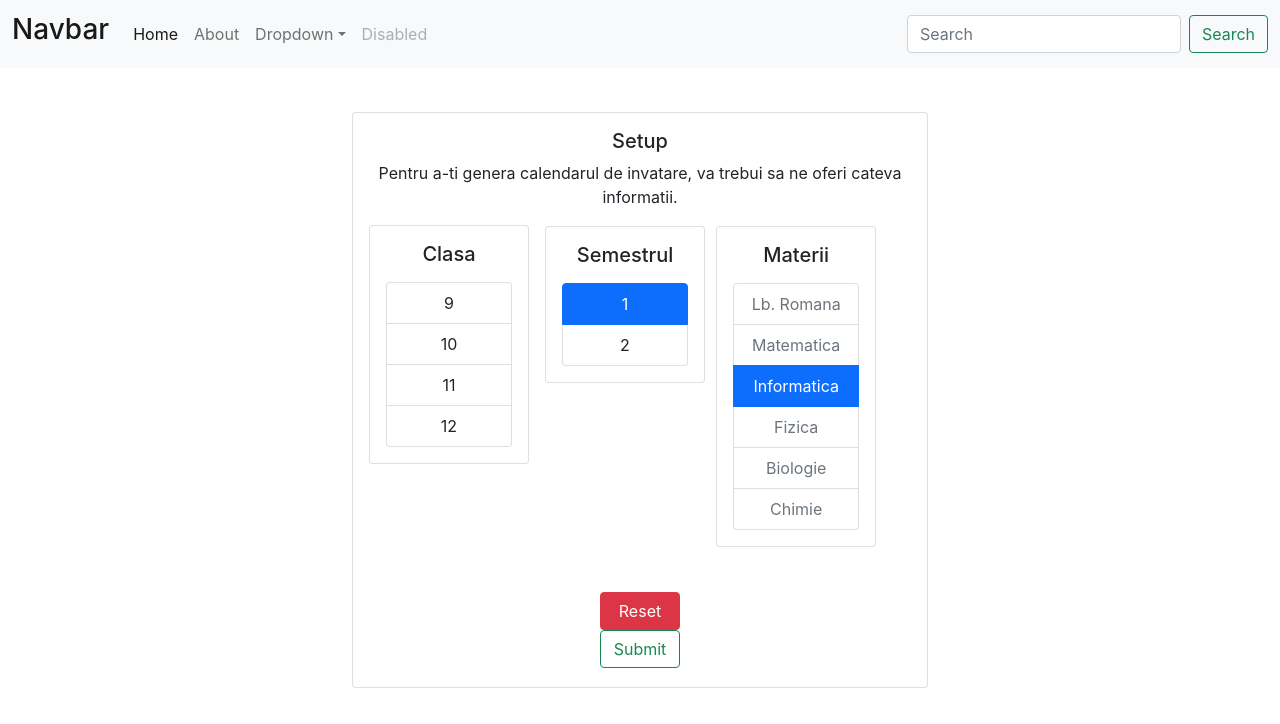
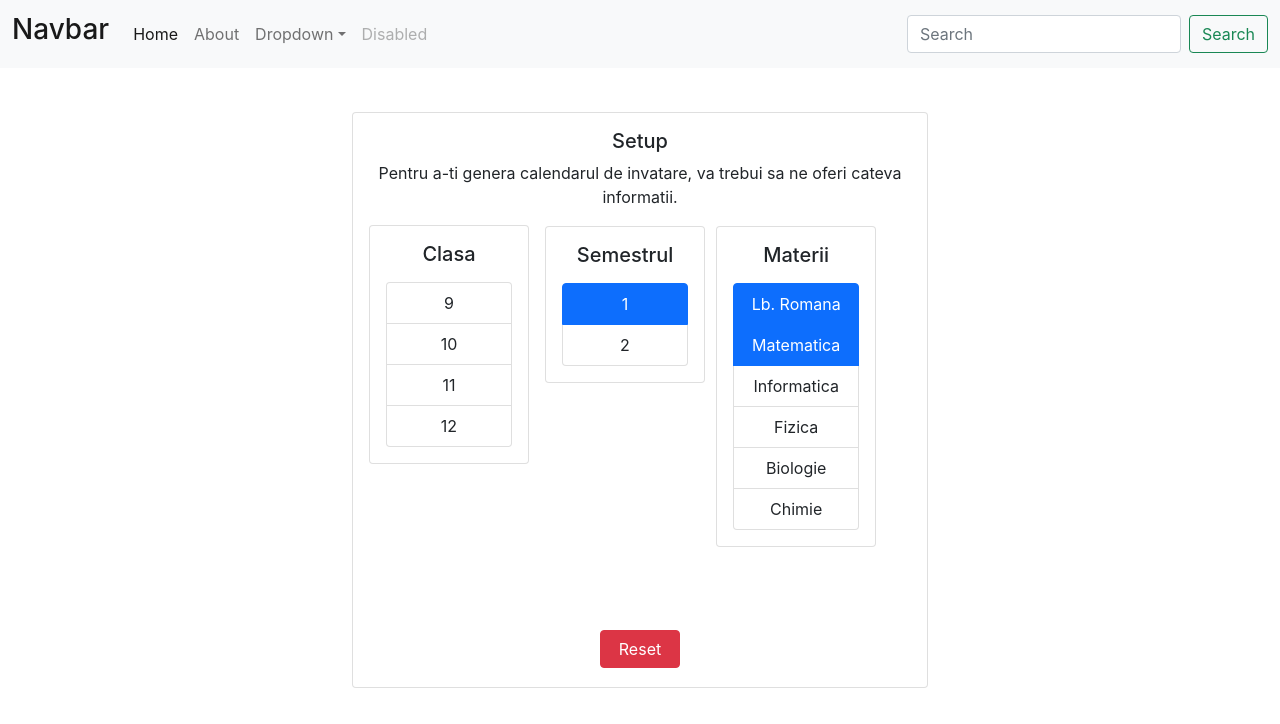
Before and after one commit to NuapteBuna/eduvision, a React (Create React App) app: page /learn-setup in a window 1280 px wide. Shown: the top 724 px of the page. Built offline with nearby package versions, Linux system fonts and the light colour scheme.

Commit message:
Fix Learn1.js

```diff
--- a/src/Learn1.js
+++ b/src/Learn1.js
@@ -1,6 +1,6 @@
 const LearnSetup = () => {
 
-    var currentclass = 0, currentsemester = 0, currentobjects = 3;
+    var currentclass = 0, currentsemester = 0, currentobjects = 2;
 
     const saveData = () => {
 
@@ -27,8 +27,6 @@ const LearnSetup = () => {
     }
 
     const disableAllBut = (mat) => {
-        document.getElementById('mat1').disabled = true;
-        document.getElementById('mat2').disabled = true;
         document.getElementById('mat3').disabled = true;
         document.getElementById('mat4').disabled = true;
         document.getElementById('mat5').disabled = true;
@@ -172,20 +170,6 @@ const LearnSetup = () => {
                         <h5 className="card-title">Materii</h5>
                         <p className="card-text"></p>
                         <div className="list-group">
-                            <button type="button" className="list-group-item list-group-item-action disabled" id="mat1">Lb. Romana</button>
-                            <button type="button" className="list-group-item list-group-item-action disabled" id="mat2">Matematica</button>
-                            <button type="button" className="list-group-item list-group-item-action active" id="mat3">Informatica</button>
-                            <button type="button" className="list-group-item list-group-item-action disabled" id="mat4" onClick={activatemat4}>Fizica</button>
-                            <button type="button" className="list-group-item list-group-item-action disabled" id="mat5" onClick={activatemat5}>Biologie</button>
-                            <button type="button" className="list-group-item list-group-item-action disabled" id="mat6" onClick={activatemat6}>Chimie</button>
-                        </div>
-                    </div>
-                </div>
-                {/*<div className="card position-absolute top-0" style={{width:"10rem", marginLeft:"22.7rem", marginTop:"113px"}}>
-                    <div className="card-body">
-                        <h5 className="card-title">Materii</h5>
-                        <p className="card-text"></p>
-                        <div className="list-group">
                             <button type="button" className="list-group-item list-group-item-action active" id="mat1">Lb. Romana</button>
                             <button type="button" className="list-group-item list-group-item-action active" id="mat2">Matematica</button>
                             <button type="button" className="list-group-item list-group-item-action" id="mat3" onClick={activatemat3}>Informatica</button>
@@ -194,9 +178,9 @@ const LearnSetup = () => {
                             <button type="button" className="list-group-item list-group-item-action" id="mat6" onClick={activatemat6}>Chimie</button>
                         </div>
                     </div>
-    </div> */}
+                </div>
                 <button type="button" className="btn btn-danger position-relative start-50 translate-middle" style={{width:"5rem"}} onClick={resetButtons}>Reset</button>
-                    <button type="button" className="btn btn-outline-success position-relative start-50 translate-middle" style={{width:"5rem"}} onClick={saveData}>Submit </button>
+                 {/*<button type="button" className="btn btn-outline-success position-relative start-50 translate-middle" style={{width:"5rem"}} onClick={saveData}>Next </button>  */}
             </div>
         </div>
     );
```
